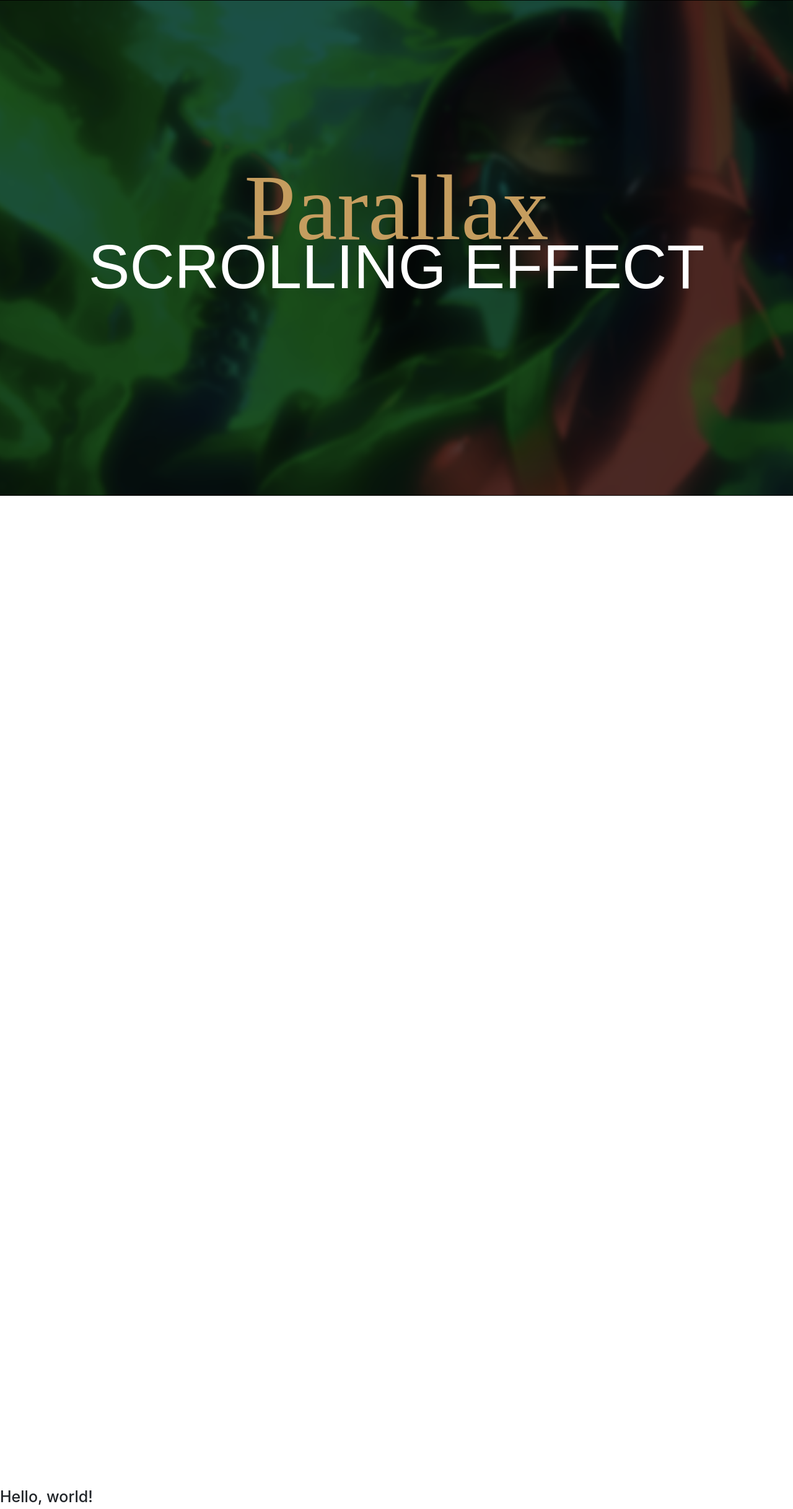
After one commit to HexteriaEnrage/Viper2, a PHP site: page /test.html in a window 1280 px wide. The commit adds this page. Shown: the whole page at 62% size. Run offline with PHP 8.4, Linux system fonts and the light colour scheme.

Commit message:
added test website for parallax effect.

```diff
--- /dev/null
+++ b/parallax.css
@@ -0,0 +1,58 @@
+*{
+    margin: 0;
+    padding:0;
+    box-sizing: border-box;
+}
+
+html {
+    font-size:10px;
+}
+
+.hero {
+     width: 100%;
+    height: 100vh;
+    display: flex;
+    align-items: center;
+    justify-content: center;
+    position: relative;
+    overflow: hidden;
+}
+.text-wrapper {
+    text-align: center;
+}
+
+
+.headline {
+    font-size: 15rem;
+    font-family: 'Times New Roman', Times, serif;
+    color: #c59d5f;
+    font-weight: 100;
+    line-height: .4;
+}
+
+.headline::first-letter{
+    font: 20rem;
+
+}
+
+.sub-headline{
+font-size: 10rem;
+font-family: Arial, Helvetica, sans-serif;
+text-transform: uppercase;
+color: #fff;
+
+}
+
+.parallax {
+    position: absolute;
+    top: 0;
+    left: 0;
+    width: 100%;
+    height: 100%;
+    object-fit: cover;
+    z-index: -1;
+}
+
+.overflow{
+    height: 200vh;
+    }
--- a/style.css
+++ b/style.css
@@ -1,7 +1,7 @@
 body {
     background-color: blanchedalmond;
+}
 
-}
 .glass {
 background: rgba( 255, 255, 255, 0.25 );
 box-shadow: 0 8px 20px 0 rgba( 31, 38, 135, 0.37 );
--- /dev/null
+++ b/test.html
@@ -0,0 +1,48 @@
+<!doctype html>
+<html lang="en">
+  <head>
+    <!-- Required meta tags -->
+    <meta charset="utf-8">
+    <meta name="viewport" content="width=device-width, initial-scale=1, shrink-to-fit=no">
+
+    <!-- Bootstrap CSS -->
+    <link rel="stylesheet" href="https://stackpath.bootstrapcdn.com/bootstrap/4.3.1/css/bootstrap.min.css" integrity="sha384-ggOyR0iXCbMQv3Xipma34MD+dH/1fQ784/j6cY/iJTQUOhcWr7x9JvoRxT2MZw1T" crossorigin="anonymous">
+    <link rel="stylesheet" href="parallax.css">
+    <title>Parallax Scrolling Effect</title>
+  </head>
+
+  <body>
+    <section class="hero">
+        <img src="images/Edited header.png" alt="" class="parallax">
+      <div class="text-wrapper">
+      <h1 class="headline">Parallax</h1>
+      <h2 class="sub-headline">Scrolling effect</h2>
+      </div>
+      </section>
+      <section class="overflow"></section>
+
+
+
+
+    <h1>Hello, world!</h1>
+    <!-- Optional JavaScript -->
+    <!-- jQuery first, then Popper.js, then Bootstrap JS -->
+
+    <script src="https://code.jquery.com/jquery-3.3.1.slim.min.js" integrity="sha384-q8i/X+965DzO0rT7abK41JStQIAqVgRVzpbzo5smXKp4YfRvH+8abtTE1Pi6jizo" crossorigin="anonymous"></script>
+    <script src="https://cdnjs.cloudflare.com/ajax/libs/popper.js/1.14.7/umd/popper.min.js" integrity="sha384-UO2eT0CpHqdSJQ6hJty5KVphtPhzWj9WO1clHTMGa3JDZwrnQq4sF86dIHNDz0W1" crossorigin="anonymous"></script>
+    <script src="https://stackpath.bootstrapcdn.com/bootstrap/4.3.1/js/bootstrap.min.js" integrity="sha384-JjSmVgyd0p3pXB1rRibZUAYoIIy6OrQ6VrjIEaFf/nJGzIxFDsf4x0xIM+B07jRM" crossorigin="anonymous"></script>
+    <!-- add console.log(scrollPosition); for debugging-->
+    <script>
+
+         window.addEventListener('scroll', function () {
+        const parallax = document.querySelector('.parallax');
+        let scrollPosition = window.pageYOffset;
+
+
+        parallax.style.transform = 'translateY(' + scrollPosition * .5 + 'px)';
+
+            });
+
+        </script>
+</body>
+</html>
```
Also changed, not shown: Index.html (+244 -2 lines), images/Edited header.png (added), images/TX_Viper_C.png (added), images/TX_Viper_E.png (added), images/TX_Viper_Q.png (added), images/TX_Viper_X.png (added), images/VALORANT_Viper.jpg (added), images/Vertical Viper.jpg (added), images/orb-large.png (added), images/orb-small.png (added), images/viper-green.png (added).
